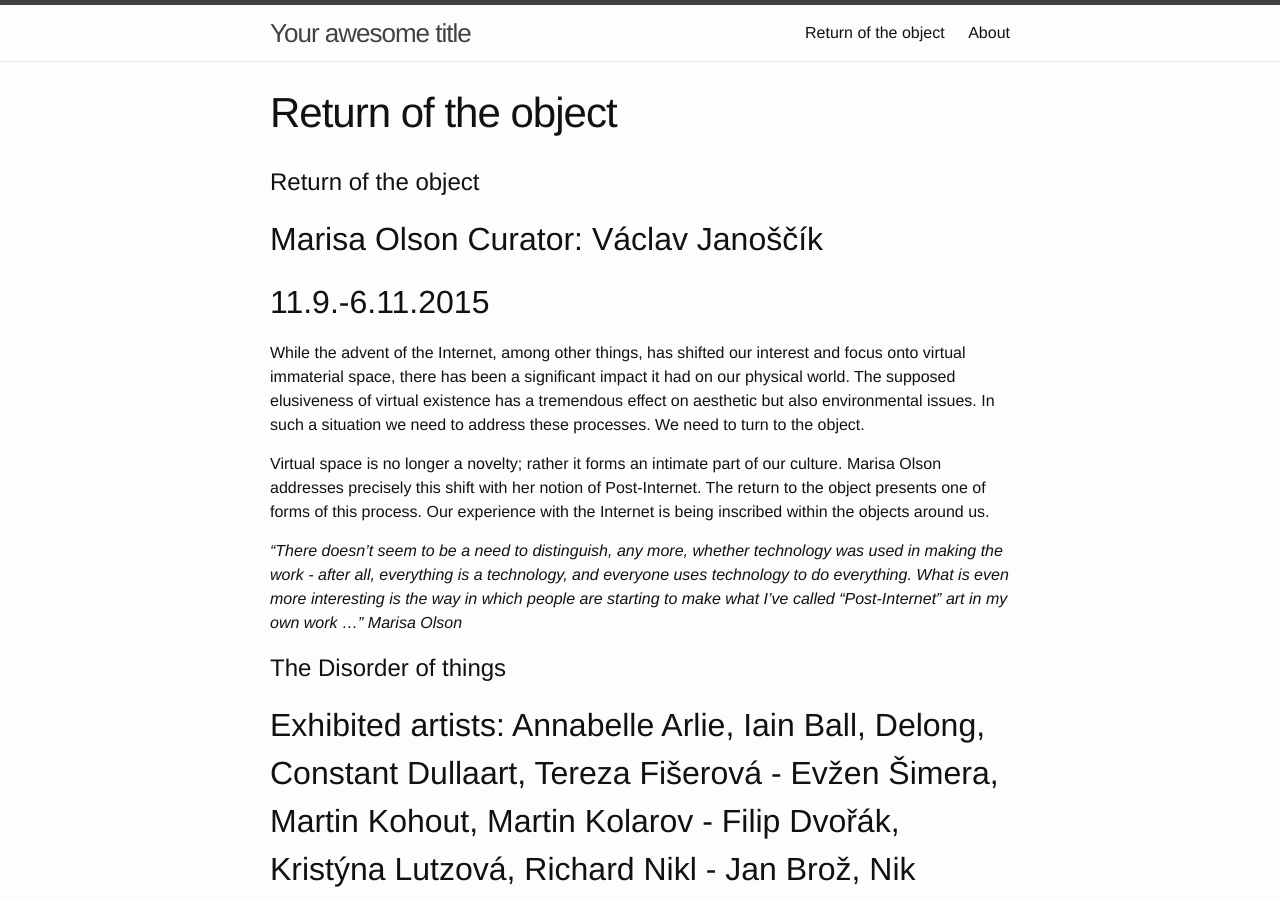
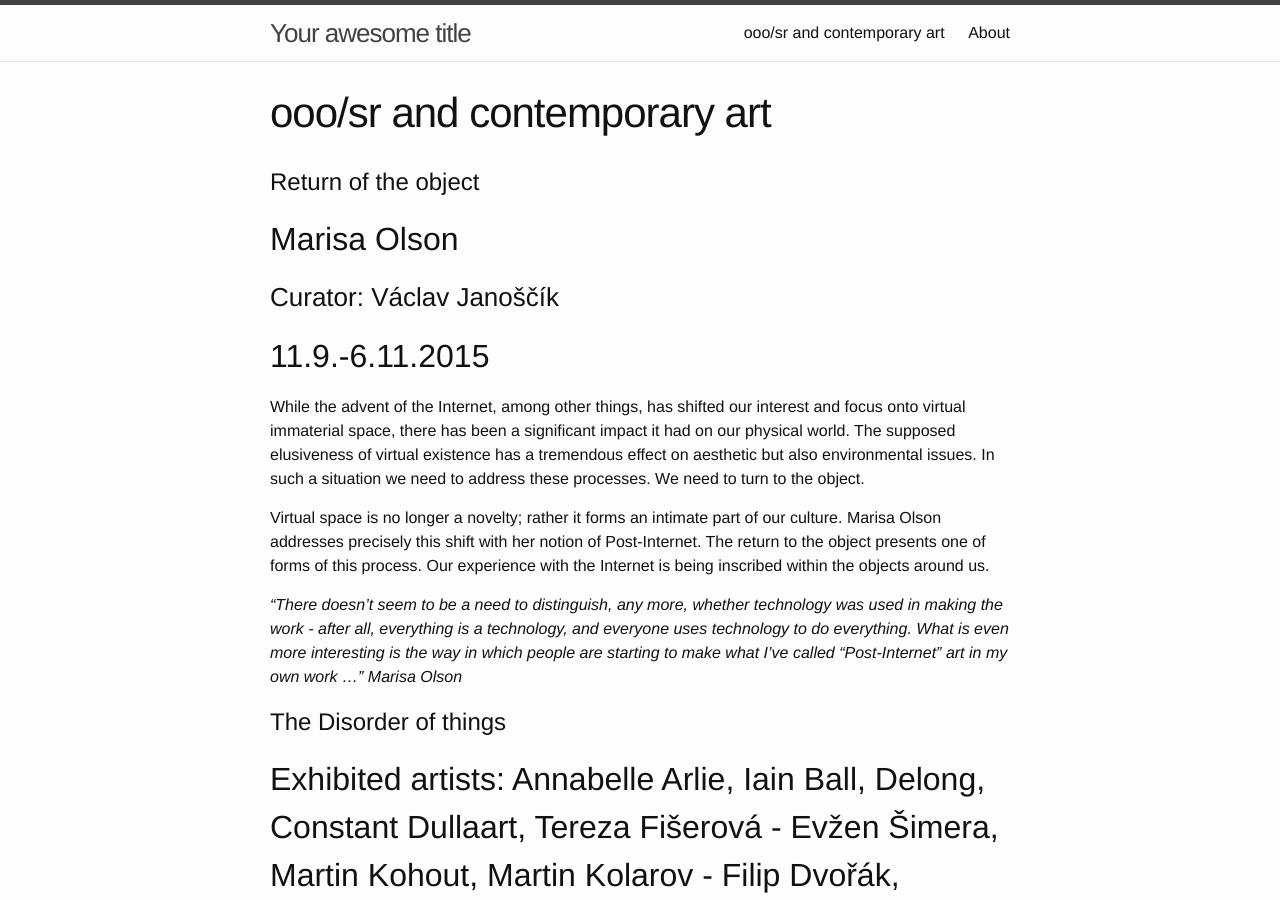
Before and after one commit to vaclavjanoscik/vaclavjanoscik.github.io, a Jekyll site: the page built from Return-of-the-object.md, in a window 1280 px wide and 900 px high. Built offline with Jekyll 4.4.1, drawn with Linux system fonts in a browser that asks for light colours.

Commit message:
Update Return-of-the-object.md

```diff
--- a/Return-of-the-object.md
+++ b/Return-of-the-object.md
@@ -1,11 +1,13 @@
 ---
-title: Return of the object
+title: ooo/sr and contemporary art
 layout: page
 permalink: /return/
 ---
 # Return of the object
 
-## Marisa Olson Curator: Václav Janoščík
+## Marisa Olson
+
+### Curator: Václav Janoščík
 
 ## 11.9.-6.11.2015
 
@@ -19,7 +21,7 @@ Virtual space is no longer a novelty; rather it forms an intimate part of our cu
 
 ## Exhibited artists: Annabelle Arlie, Iain Ball, Delong, Constant Dullaart, Tereza Fišerová - Evžen Šimera, Martin Kohout, Martin Kolarov - Filip Dvořák, Kristýna Lutzová, Richard Nikl - Jan Brož, Nik Timková - Jakub Hošek, Viktor Vejvoda, Magdaléna Vojteková, Ted Whitaker
 
-## Curator: Václav Janoščík
+### Curator: Václav Janoščík
 
 ## 11.9.-6.11.2015
 
```
